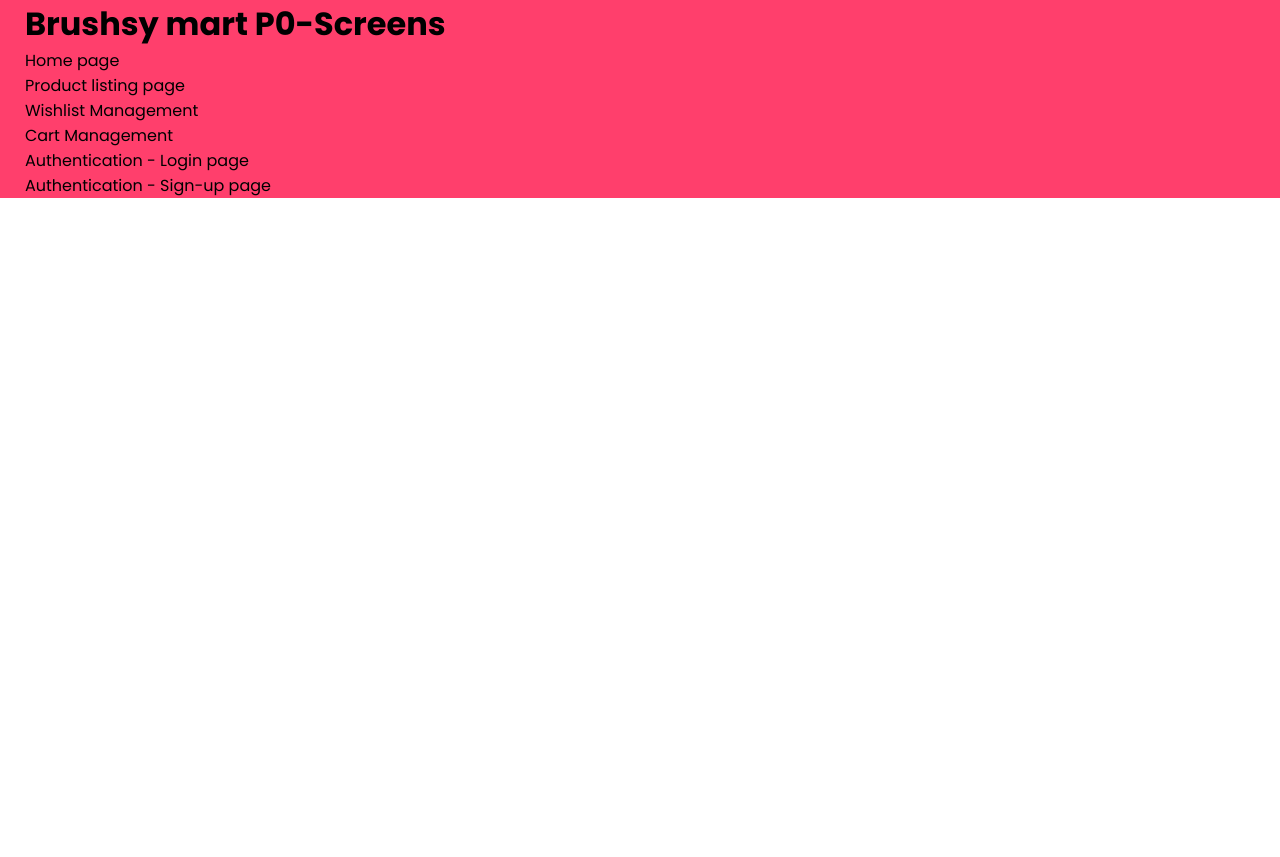
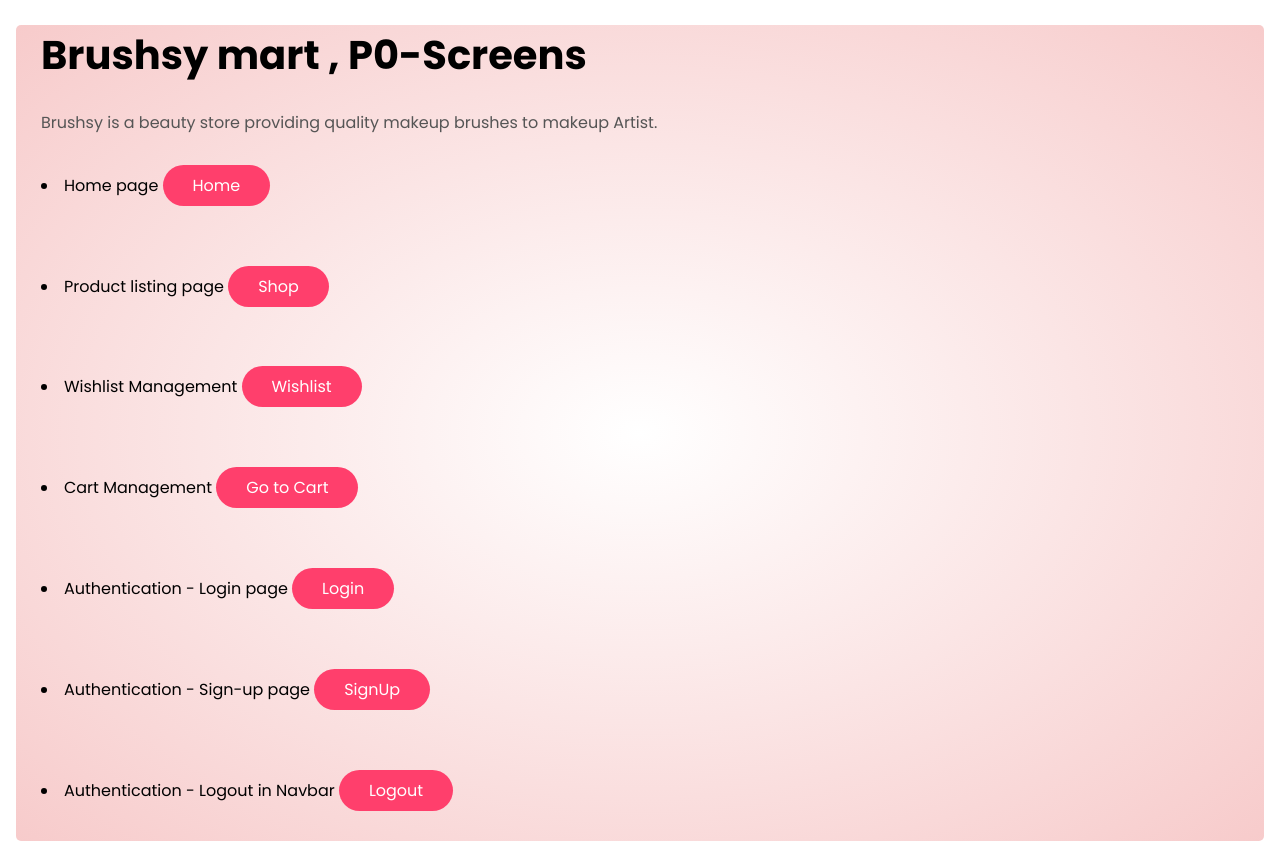
Before and after one commit to Manju-sree/Brushsy_mart, a plain HTML site: page index.html in a window 1280 px wide. Before the commit the page ends 800 px from the top, so only its background shows below. Drawn offline with Linux system fonts and the light colour scheme.

Commit message:
fix : fixed index page

```diff
--- a/index.html
+++ b/index.html
@@ -16,31 +16,39 @@
 </head>
 
 <body>
-    <div class="container wd-100-pc display-flex-col primary-bg-color">
-        <h1 class="display-flex-column">Brushsy mart P0-Screens</h1>
+    <div class="header">
+        <div class="container">
 
-        <ul class="list-style-none">
-            <li class="mb-md fs-md">
-                <a href="/pages/home.html" class="txt-primary">Home page</a>
+            <div class="container-col-2">
+                <h1>Brushsy mart , P0-Screens</h1>
+                <P>Brushsy is a beauty store providing quality makeup brushes to makeup Artist.</P>
+            </div>
+            <div class="container-col-2">
+                <li>
+                    <span>Home page <a href="/pages/home.html" class="btn"> Home</a></span>
                 </li>
-            <li class="mb-md fs-md">
-                <a href="/pages/products.html" class="txt-primary">Product listing page</a>
+                <li>
+                    <span>Product listing page <a href="/pages/products.html" class="btn">Shop </a></span>
                 </li>
-            <li class="mb-md fs-md">
-                <a href="/pages/wishlist.html" class="txt-primary">Wishlist Management</a>
+                <li>
+                    <span>Wishlist Management <a href="/pages/wishlist.html" class="btn">Wishlist</a></span>
                 </li>
-            <li class="mb-md fs-md">
-                <a href="/pages/cart.html" class="txt-primary">Cart Management</a>
+                <li>
+                    <span>Cart Management  <a href="/pages/cart.html" class="btn">Go to Cart</a></span>
                 </li>
-            <li class="mb-md fs-md">
-                <a href="/pages/Login.html" class="txt-primary">Authentication - Login page</a>
+                <li>
+                    <span>Authentication - Login page  <a href="/pages/Login.html" class="btn">Login</a></span>
                 </li>
-            <li class="mb-md fs-md">
-                <a href="/pages/signup.html" class="txt-primary">Authentication - Sign-up page</a>
+                <li>
+                    <span>Authentication - Sign-up page  <a href="/pages/signup.html" class="btn">SignUp</a></span>
                 </li>
-        </ul>
+                <li>
+                    <span>Authentication - Logout in Navbar <a href="/pages/cart.html" class="btn">Logout</a></span>
+                </li>
             </div>
 
+        </div>
+    </div>
 </body>
 
 
```
Also changed, not shown: app.css (added). Lines whose indentation alone changed are shown as unchanged.
